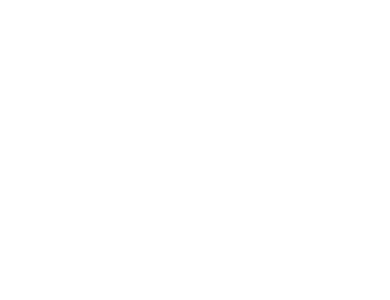
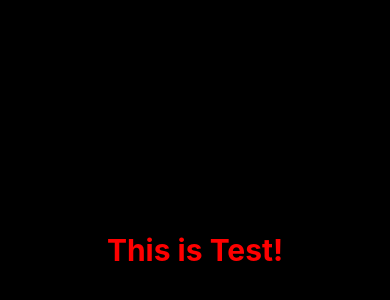
Before and after one commit to itismilob/GooApp, a React Native app in the folder GooApp_FE/: screen / in a window 390 px wide. Shown: the part 172-472 px from the top of the page. Built offline with nearby package versions, Linux system fonts and the light colour scheme.

Commit message:
setting test

```diff
--- a/GooApp_FE/src/App.tsx
+++ b/GooApp_FE/src/App.tsx
@@ -6,13 +6,23 @@
  */
 
 import React from 'react';
-import {Text, View} from 'react-native';
+import {StyleSheet, Text, View} from 'react-native';
 function App(): React.JSX.Element {
   return (
-    <View style={{flex: 1, alignItems: 'center', justifyContent: 'center'}}>
-      <Text style={{color: 'white'}}>This is Test!</Text>
+    <View style={styles.viewStyle}>
+      <Text style={styles.textStyle}>This is Test!</Text>
     </View>
   );
 }
 
+const styles = StyleSheet.create({
+  viewStyle: {
+    flex: 1,
+    alignItems: 'center',
+    justifyContent: 'center',
+    backgroundColor: 'black',
+  },
+  textStyle: {color: 'red', fontSize: 30, fontWeight: 'bold'},
+});
+
 export default App;
```
